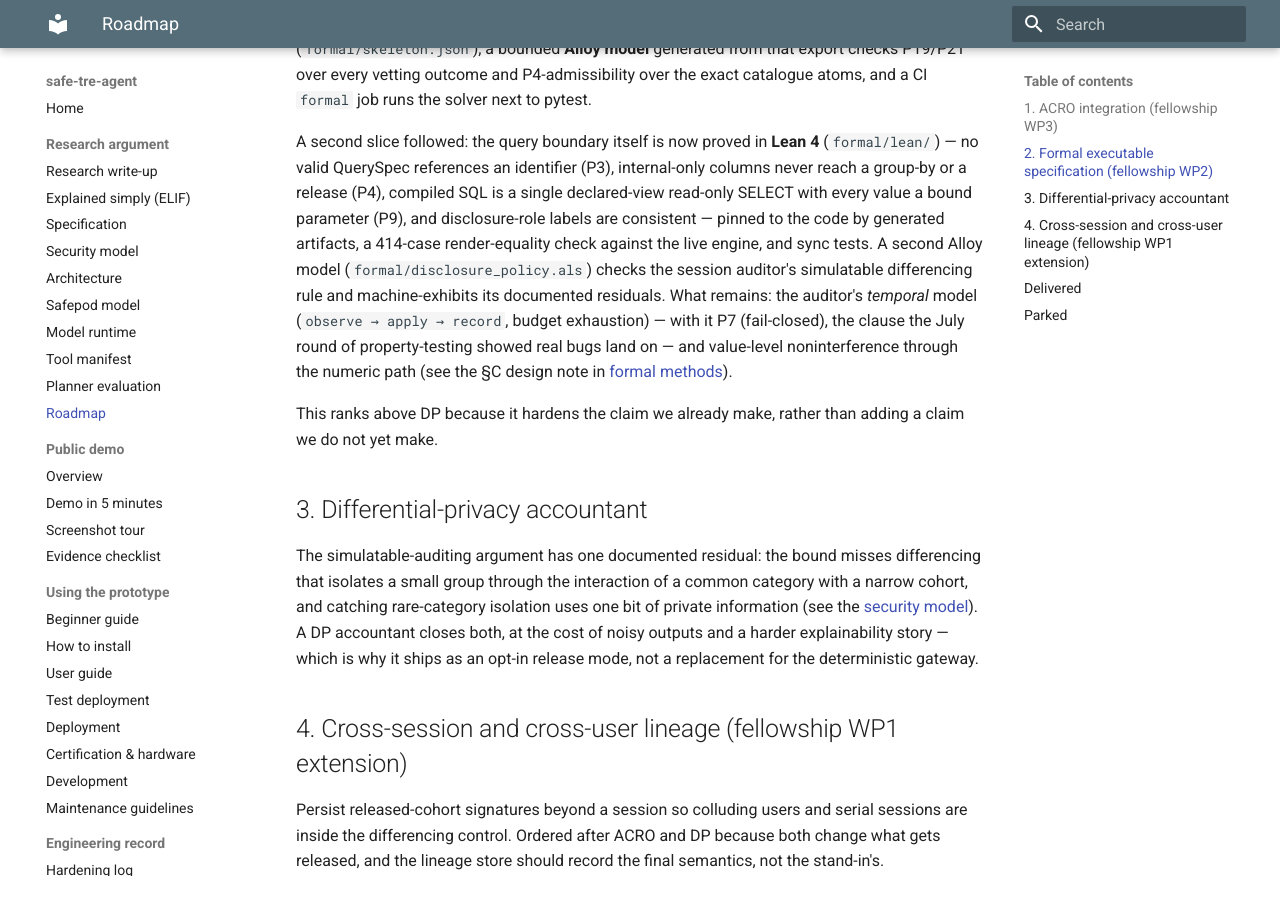
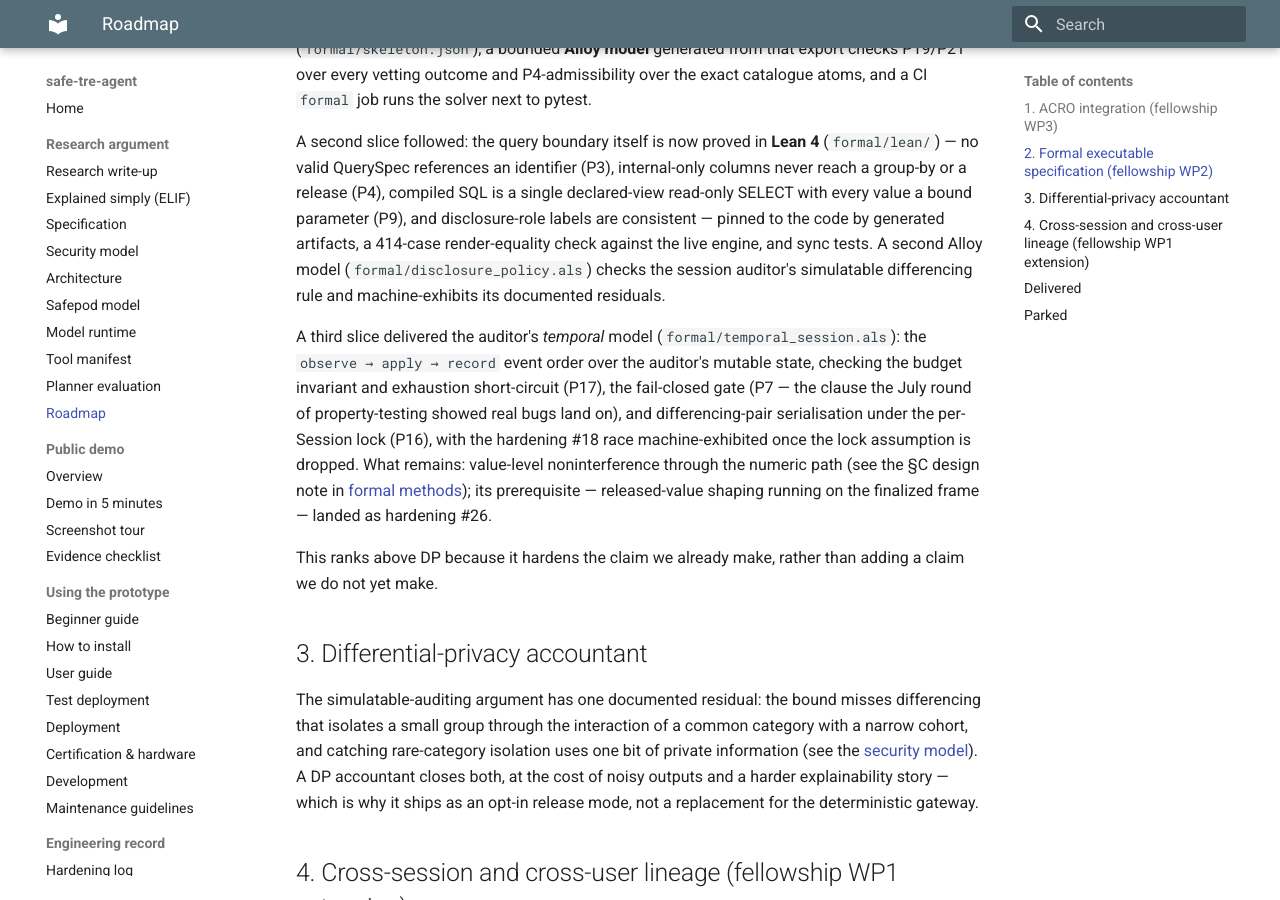
Before and after one commit to wadelab/safe-tre-agent, an MkDocs documentation site: the page built from docs/roadmap.md, in a window 1280 px wide and 900 px high, scrolled down 978 px. Built offline with MkDocs 1.6.1 and Material for MkDocs 9.7.7, drawn with Linux system fonts in a browser that asks for light colours.

Commit message:
Temporal session model: the auditor's event order, model-checked (roadmap item 2)
formal/temporal_session.als steps requests through the observe -> apply ->
record lifecycle of QueryService.handle/_handle_model in Alloy 6 temporal
logic, over the auditor's mutable spend and cohort history. Six checks:
spend is monotone; the two entry prechecks (handle's over_budget
short-circuit, _handle_model's spent + k affordability) keep spend inside
the budget under the per-Session lock; exhaustion short-circuits every
later request before engine work, lock or no lock (P17); the fail-closed
gate releases only unflagged release/redact verdicts (P7); the two halves
of a differencing pair can never both release under the lock (P16); and
the cohort history equals the released cohorts at every instant.

The lock is an explicit assumption, not a fact, following the
machine-exhibited-residual pattern: the Hardening18RaceWithoutLock run must
stay satisfiable, exhibiting the TOCTOU the web shell's lock closes.
Mutation-tested: dropping record_cohort from the release branch flips
exactly P16 and the lineage check to counterexamples.

Wiring: run_checks.py MODELS entry (the command-presence guard picks it up
with no Java), a sync test pinning the live trace order (engine -> auditor
-> gateway -> hitl) and record-only-on-release, README/roadmap/spec
traceability rows (P7/P16/P17 now cite the model), CI job comment. Verified
locally against the sha-pinned Alloy 6.2.0 jar: every check holds, every
run satisfiable; 509/509 tests; strict docs build clean.

```diff
--- a/docs/roadmap.md
+++ b/docs/roadmap.md
@@ -53,12 +53,19 @@ bound parameter (P9), and disclosure-role labels are consistent — pinned to
 the code by generated artifacts, a 414-case render-equality check against
 the live engine, and sync tests. A second Alloy model
 (`formal/disclosure_policy.als`) checks the session auditor's simulatable
-differencing rule and machine-exhibits its documented residuals. What
-remains: the auditor's *temporal* model (`observe → apply → record`, budget
-exhaustion) — with it P7 (fail-closed), the clause the July round of
-property-testing showed real bugs land on — and value-level noninterference
-through the numeric path (see the §C design note in
-[formal methods](FORMAL_METHODS_ANALYSIS.md)).
+differencing rule and machine-exhibits its documented residuals.
+
+A third slice delivered the auditor's *temporal* model
+(`formal/temporal_session.als`): the `observe → apply → record` event order
+over the auditor's mutable state, checking the budget invariant and
+exhaustion short-circuit (P17), the fail-closed gate (P7 — the clause the
+July round of property-testing showed real bugs land on), and
+differencing-pair serialisation under the per-Session lock (P16), with the
+hardening #18 race machine-exhibited once the lock assumption is dropped.
+What remains: value-level noninterference through the numeric path (see the
+§C design note in [formal methods](FORMAL_METHODS_ANALYSIS.md)); its
+prerequisite — released-value shaping running on the finalized frame —
+landed as hardening #26.
 
 This ranks above DP because it hardens the claim we already make, rather than
 adding a claim we do not yet make.
```
Also changed, not shown: CHANGELOG.md (+18 -0 lines), docs/FORMAL_METHODS_ANALYSIS.md (+1 -1 lines), docs/specification.md (+8 -3 lines), formal/README.md (+20 -7 lines), 4 other files.
